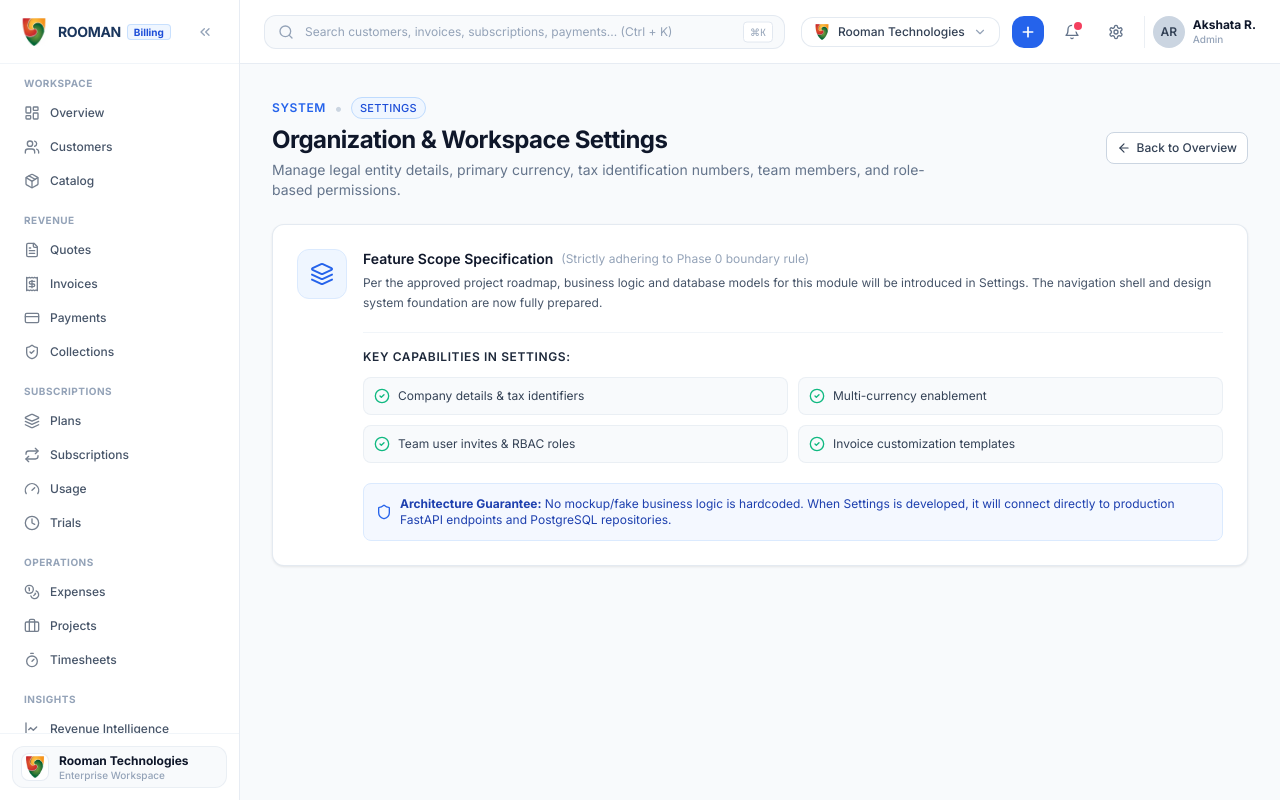
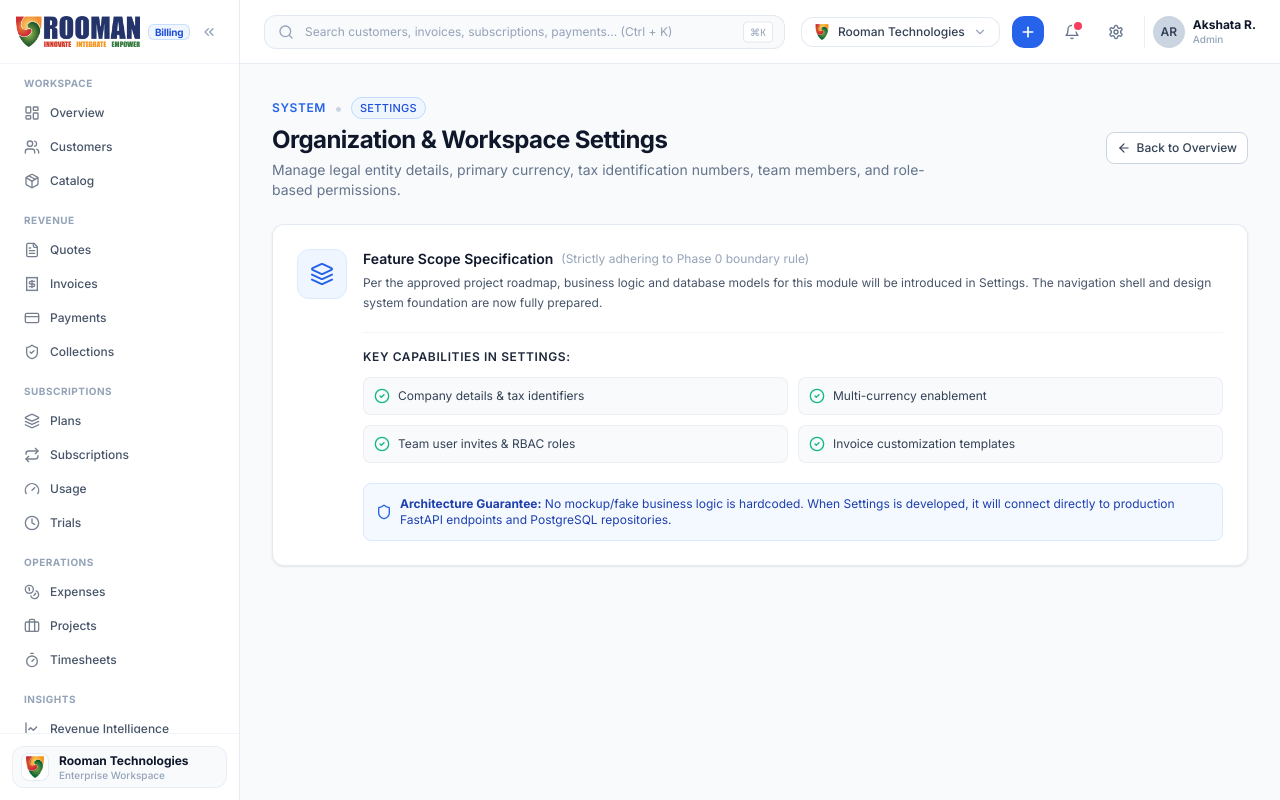
Before and after one commit to akshata130504/Billing-, a React (Vite) app in the folder frontend/: page /system/settings in a window 1280 px wide. Built offline with nearby package versions, Linux system fonts and the light colour scheme.

Commit message:
Use official corporate logo graphic with custom typography and tagline in UI

```diff
--- a/frontend/src/components/common/RoomanLogo.tsx
+++ b/frontend/src/components/common/RoomanLogo.tsx
@@ -1,31 +1,20 @@
 export interface RoomanLogoProps {
-  variant?: 'shield' | 'full' | 'combined';
+  variant?: 'shield' | 'full' | 'brand' | 'combined';
   className?: string;
   size?: 'sm' | 'md' | 'lg';
-  showTagline?: boolean;
+  showBillingBadge?: boolean;
 }
 
 export function RoomanLogo({
-  variant = 'combined',
+  variant = 'brand',
   className = '',
   size = 'md',
-  showTagline = false,
+  showBillingBadge = true,
 }: RoomanLogoProps) {
-  if (variant === 'full') {
-    const heightClass =
-      size === 'sm' ? 'h-6' : size === 'lg' ? 'h-10' : 'h-8';
-    return (
-      <img
-        src="/logos/rooman-full-logo.png"
-        alt="Rooman Technologies"
-        className={`${heightClass} object-contain ${className}`}
-      />
-    );
-  }
-
+  // Shield emblem icon only (for avatars, favicons, compact badges)
   if (variant === 'shield') {
     const dimensionClass =
-      size === 'sm' ? 'w-6 h-6' : size === 'lg' ? 'w-10 h-10' : 'w-8 h-8';
+      size === 'sm' ? 'w-6 h-6' : size === 'lg' ? 'w-10 h-10' : 'w-7 h-7';
     return (
       <img
         src="/logos/rooman-shield-logo.png"
@@ -35,36 +24,35 @@
     );
   }
 
-  // Combined: Shield emblem + Rooman Typography + Billing Badge
-  const shieldDim =
-    size === 'sm' ? 'w-6 h-6' : size === 'lg' ? 'w-9 h-9' : 'w-7 h-7';
-  const titleText =
-    size === 'sm' ? 'text-xs' : size === 'lg' ? 'text-base' : 'text-sm';
+  // Full image without badge
+  if (variant === 'full') {
+    const heightClass =
+      size === 'sm' ? 'h-6' : size === 'lg' ? 'h-10' : 'h-8';
+    return (
+      <img
+        src="/logos/rooman-full-logo.png"
+        alt="Rooman Technologies"
+        className={`${heightClass} w-auto object-contain ${className}`}
+      />
+    );
+  }
+
+  // Brand / Combined: Official company logo graphic (Shield + Rooman + Tagline) + Billing badge
+  const heightClass =
+    size === 'sm' ? 'h-6' : size === 'lg' ? 'h-9' : 'h-7 sm:h-8';
 
   return (
-    <div className={`flex items-center gap-2.5 ${className}`}>
+    <div className={`flex items-center gap-2 ${className}`}>
       <img
-        src="/logos/rooman-shield-logo.png"
-        alt="Rooman Logo"
-        className={`${shieldDim} object-contain shrink-0 drop-shadow-2xs`}
+        src="/logos/rooman-full-logo.png"
+        alt="Rooman Technologies"
+        className={`${heightClass} w-auto object-contain shrink-0 drop-shadow-2xs`}
       />
-      <div className="flex flex-col leading-tight min-w-0">
-        <div className="flex items-center gap-1.5">
-          <span
-            className={`${titleText} font-extrabold text-[#1B365D] tracking-tight uppercase`}
-          >
-            Rooman
-          </span>
-          <span className="text-[10px] font-bold px-1.5 py-0.5 rounded bg-blue-50 text-brand-700 border border-blue-200/80 leading-none">
-            Billing
-          </span>
-        </div>
-        {showTagline && (
-          <span className="text-[8.5px] font-semibold text-slate-400 tracking-wider uppercase mt-0.5">
-            Innovate • Integrate • Empower
-          </span>
-        )}
-      </div>
+      {showBillingBadge && (
+        <span className="text-[10px] font-bold px-1.5 py-0.5 rounded-md bg-blue-50 text-brand-700 border border-blue-200/80 leading-none shadow-3xs tracking-tight shrink-0 self-center">
+          Billing
+        </span>
+      )}
     </div>
   );
 }
--- a/frontend/src/components/layout/Sidebar.tsx
+++ b/frontend/src/components/layout/Sidebar.tsx
@@ -121,9 +121,9 @@
         )}
       >
         {/* Brand Header */}
-        <div className="h-16 px-5 flex items-center justify-between border-b border-slate-100 shrink-0">
-          <NavLink to="/dashboard" className="flex items-center group">
-            <RoomanLogo variant="combined" size="md" showTagline={false} />
+        <div className="h-16 px-3.5 sm:px-4 flex items-center justify-between border-b border-slate-100 shrink-0">
+          <NavLink to="/dashboard" className="flex items-center group py-1 min-w-0">
+            <RoomanLogo variant="brand" size="md" showBillingBadge={true} />
           </NavLink>
 
           <button
```
